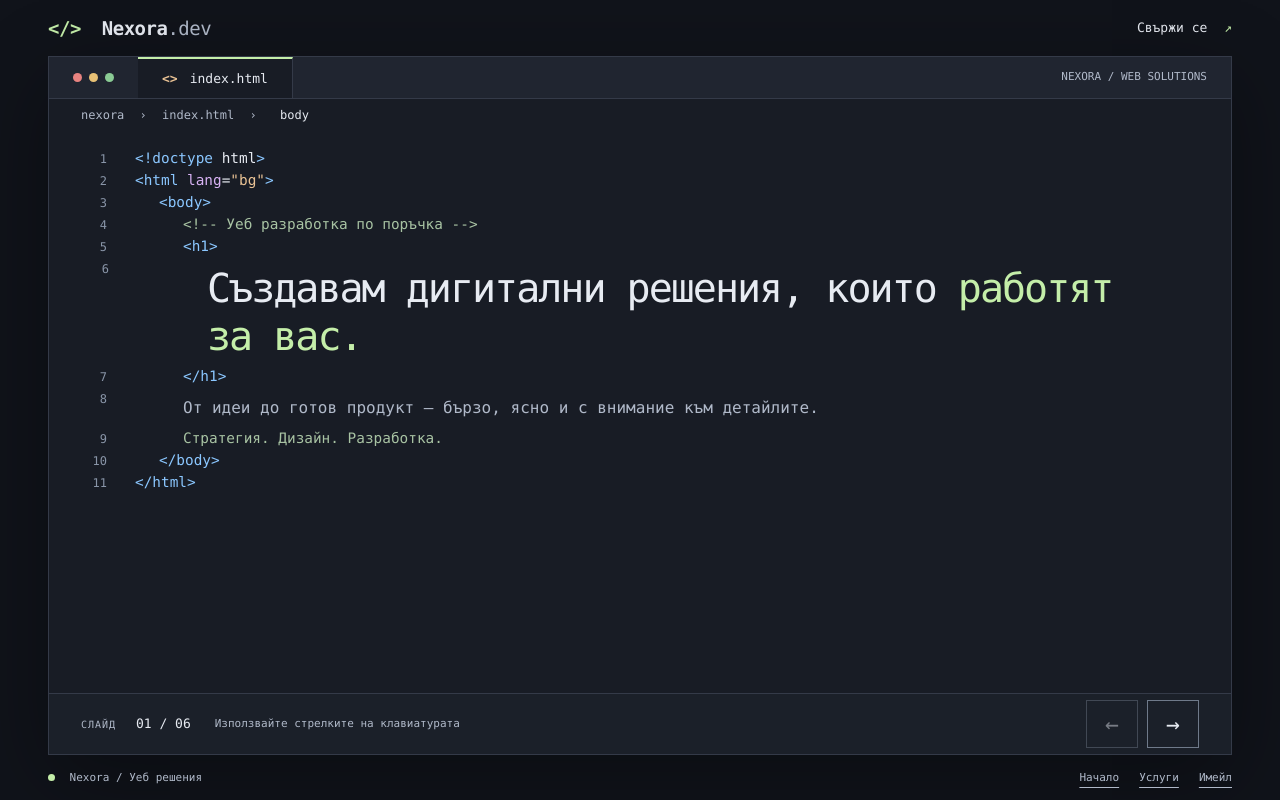
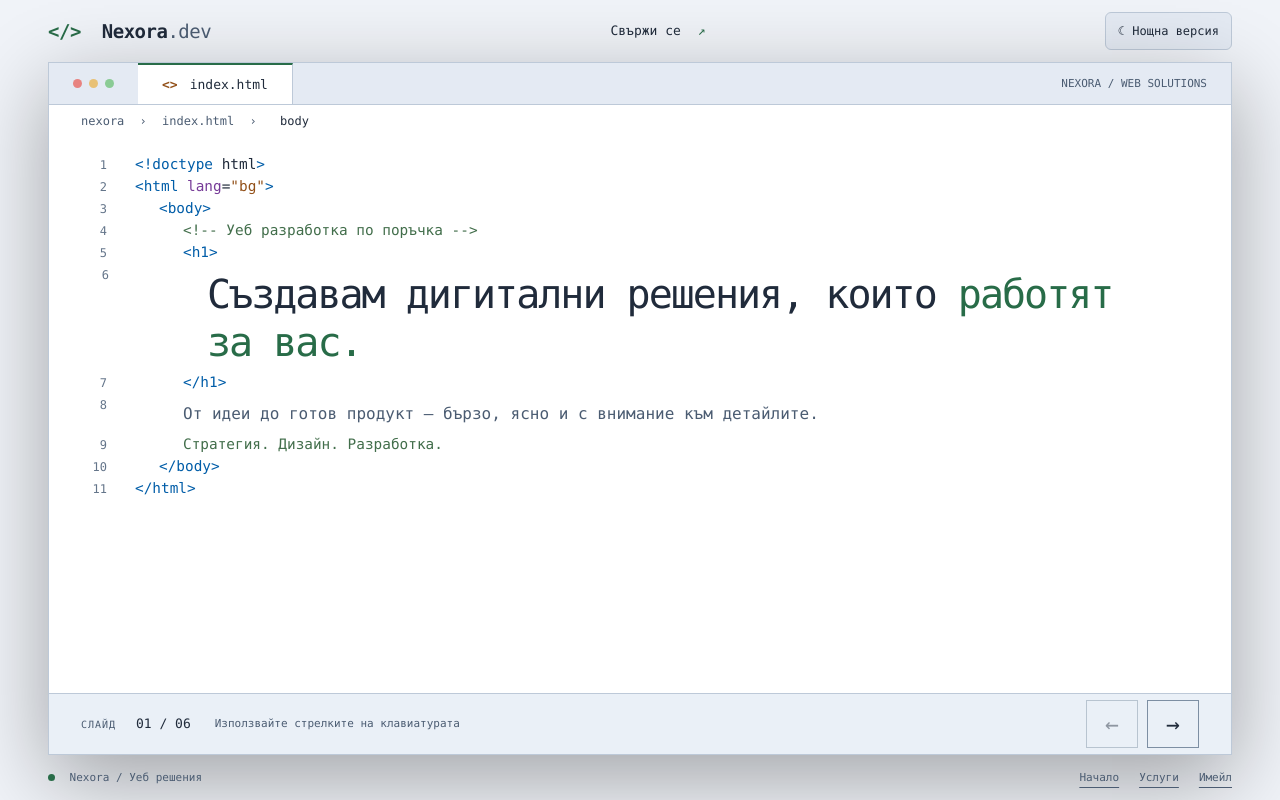
Before and after one commit to dimitragilova-perfecto/my-project, a plain HTML site: page index.html in a window 1280 px wide. Drawn offline with Linux system fonts and the light colour scheme.

Commit message:
Update index.html

```diff
--- a/index.html
+++ b/index.html
@@ -576,6 +576,75 @@ body.js-ready {
     padding-bottom: 8px;
   }
 }
+    /* Бутон за смяна на темата */
+.theme-toggle {
+  padding: 8px 12px;
+  border: 1px solid var(--border);
+  border-radius: 6px;
+  background: var(--chrome);
+  color: var(--text);
+  font: inherit;
+  font-size: 12px;
+  cursor: pointer;
+}
+
+.theme-toggle:hover {
+  border-color: var(--accent);
+}
+
+.theme-toggle:focus-visible {
+  outline: 2px solid var(--accent);
+  outline-offset: 4px;
+}
+
+/* Светла версия */
+body.light-theme {
+  color-scheme: light;
+  --background: #f0f3f8;
+  --editor: #ffffff;
+  --chrome: #e4eaf3;
+  --border: #bdc9d8;
+  --text: #202b3b;
+  --muted: #4b5c72;
+  --comment: #426e4b;
+  --tag: #005da8;
+  --attribute: #773c98;
+  --string: #925018;
+  --accent: #286c48;
+}
+
+body.light-theme .slide-controls {
+  background: #eaf0f7;
+}
+
+body.light-theme .code-line::before {
+  color: #64758a;
+}
+
+body.light-theme .arrow {
+  border-color: #7d8fa3;
+}
+
+body.light-theme .contact-link:hover {
+  color: #174830;
+}
+
+body.light-theme ::selection {
+  color: #142337;
+  background: #b7d4ee;
+}
+
+@media (max-width: 700px) {
+  .topbar {
+    flex-wrap: wrap;
+    gap: 8px 12px;
+  }
+
+  .theme-toggle {
+    font-size: 11px;
+    padding: 6px 8px;
+  }
+}
   </style>
 </head>
 
@@ -591,6 +660,9 @@ body.js-ready {
     <a class="header-contact" href="mailto:hello@nexora.dev">
       Свържи се <span aria-hidden="true">↗</span>
     </a>
+    <button type="button" class="theme-toggle" id="theme-toggle" aria-pressed="false">
+  ☀ Светла версия
+    </button>
   </header>
 
   <main id="presentation" class="editor" tabindex="-1">
@@ -891,6 +963,40 @@ body.js-ready {
   showSlide(0, false);
   document.body.classList.add('js-ready');
   controls.hidden = false;
+  // Светла и нощна версия
+(function () {
+  const button = document.querySelector('#theme-toggle');
+  const storageKey = 'nexora-theme';
+  let savedTheme = null;
+
+  try {
+    savedTheme = localStorage.getItem(storageKey);
+  } catch (error) {
+    console.warn('Темата няма да се запомни в този браузър.', error);
+  }
+
+  const systemPrefersLight = window.matchMedia &&
+    window.matchMedia('(prefers-color-scheme: light)').matches;
+
+  function applyTheme(light) {
+    document.body.classList.toggle('light-theme', light);
+    button.setAttribute('aria-pressed', String(light));
+    button.textContent = light ? '☾ Нощна версия' : '☀ Светла версия';
+  }
+
+  applyTheme(savedTheme === 'light' || (!savedTheme && systemPrefersLight));
+
+  button.addEventListener('click', () => {
+    const light = !document.body.classList.contains('light-theme');
+    applyTheme(light);
+
+    try {
+      localStorage.setItem(storageKey, light ? 'light' : 'dark');
+    } catch (error) {
+      console.warn('Темата няма да се запомни в този браузър.', error);
+    }
+  });
+})();
 </script>
 </body>
 </html>
```
